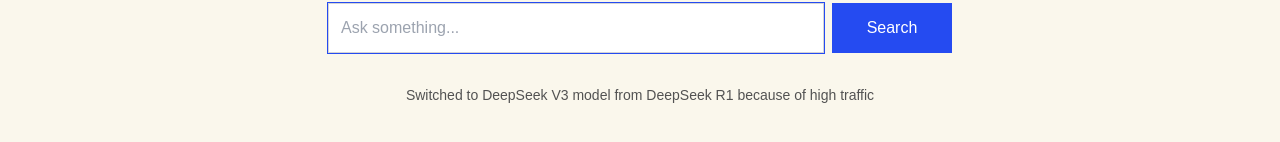
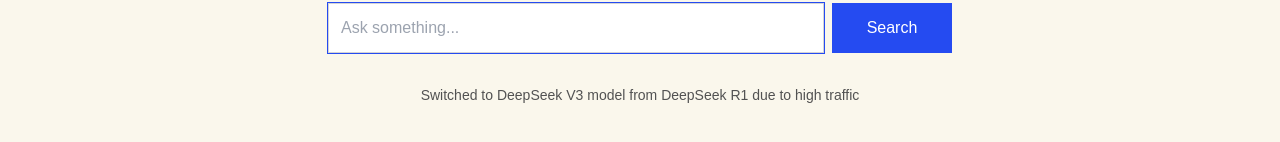
Before and after one commit to sliss/deepseek-chat-ad-supported, a Next.js app: page /deepseekchat/ in a window 1280 px wide. Shown: the part 346-488 px from the top of the page. Built offline with nearby package versions, Linux system fonts and the light colour scheme; a web font is replaced by a local one.

Commit message:
text change

```diff
--- a/app/page.tsx
+++ b/app/page.tsx
@@ -373,7 +373,7 @@
             {/* Add the notice text */}
             {showModelNotice && (
               <p className="text-xs md:text-sm text-gray-600 mt-8">
-                Switched to DeepSeek V3 model from DeepSeek R1 because of high traffic
+                Switched to DeepSeek V3 model from DeepSeek R1 due to high traffic
               </p>
             )}
           </form>
```
